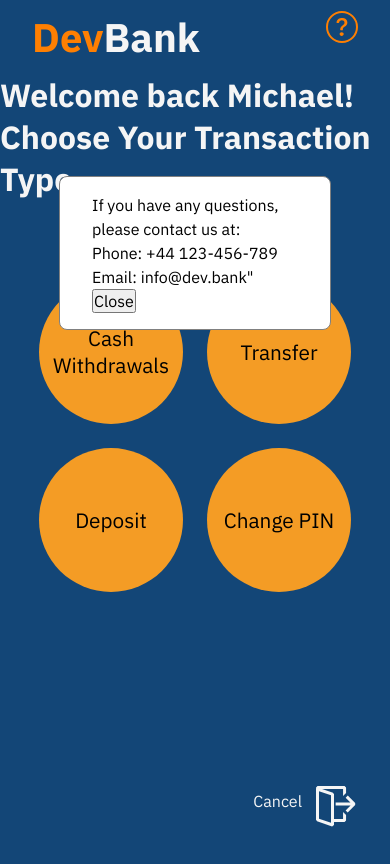
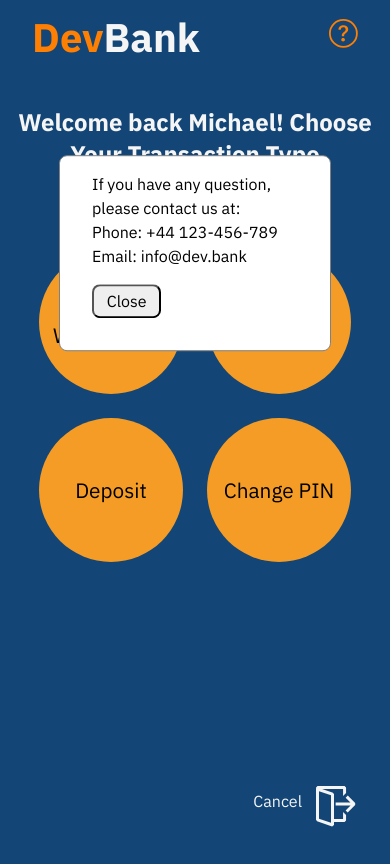
Before and after one commit to anh-8922/atm-machine-dev-bank, a React (Create React App) app: page /user/transaction-types in a window 390 px wide. Both pictures are taken after a click on the icon 342 px from the left and 27 px from the top of the page. Shown: the top 864 px of the page. Built offline with nearby package versions, Linux system fonts and the light colour scheme.

Commit message:
adding some comments

```diff
--- a/src/Components/CashWithdrawals.js
+++ b/src/Components/CashWithdrawals.js
@@ -7,9 +7,13 @@ import { TiArrowBackOutline } from 'react-icons/ti';
 import { VscSignOut } from 'react-icons/vsc';
 import polygon from '../Assets/polygon.jpg';
 
+// CashWithdraw component for handling cash withdrawals
 export default function CashWithdraw() {
+  // Initial balance and overdraft allowance
   const initialBalance = 220;
   const overdraftAllowance = 100;
+
+  // State variables to manage cash withdrawal process
   const [balance, setBalance] = useState(initialBalance);
   const [withdrawalAmount, setWithdrawalAmount] = useState(0);
   const [dispensedAmount, setDispensedAmount] = useState(0);
@@ -24,6 +28,7 @@ export default function CashWithdraw() {
   const [prevUpdatedNotesData, setPrevUpdatedNotesData] = useState(updatedNotesData);
   const [prevOverdraftAmount, setPrevOverdraftAmount] = useState(0);
 
+  // Function to handle the cash withdrawal process
   const handleWithdrawal = () => {
     // Calculate the remaining balance after withdrawal
     const remainingBalance = balance - withdrawalAmount;
@@ -80,7 +85,7 @@ export default function CashWithdraw() {
     }
   };
 
-  // Handle yes/no confirmation options
+  // Function to handle 'Yes' option in the confirmation modal
   const handleConfirmationYes = () => {
     // Update balance
     const newBalance = balance - withdrawalAmount;
@@ -99,6 +104,7 @@ export default function CashWithdraw() {
     alert('Please take your cash. Do you want to carry on?');
   };
 
+  // Function to handle 'No' option in the confirmation modal
   const handleConfirmationNo = () => {
     // Revert balance to previous value
     setBalance(prevBalance);
@@ -113,14 +119,14 @@ export default function CashWithdraw() {
     alert('Thank you for using the service.');
   };
 
-  // Handle back/cancel buttons
+  // Function to navigate back to the previous page or leave the transaction and back to home page
   const navigate = useNavigate();
 
   const handleCancelClick = () => {
     // Use the navigate function to navigate to the home page
     navigate('/');
   };
-
+    // Use the navigate function to navigate to transaction types
   const handleBackClick = () => {
     navigate('/user/transaction-types');
   };
@@ -129,7 +135,7 @@ export default function CashWithdraw() {
     <MainLayout>
       <div style={{
         backgroundImage: `url("${polygon}")`,backgroundSize:'cover',
-        textAlign: 'center', height: '110vh', width: '100%'
+        textAlign: 'center', height: '100vh', minWidth: '100%'
       }}>
         <h1 className='withdrawal-title'>Quick Cash Withdrawal</h1>
         <div className='cash-withdrawal-box'>
--- a/src/Components/LandingPage.js
+++ b/src/Components/LandingPage.js
@@ -5,7 +5,7 @@ import MainLayout from "../MainLayout";
 import card from '../Assets/card.png';
 
 export default function Landing() {
-    const navigate = useNavigate();
+  const navigate = useNavigate();
   const [isSliding, setIsSliding] = useState(false);
 
   const handleSlideStart = () => {
--- a/src/Components/TransactionTypes.js
+++ b/src/Components/TransactionTypes.js
@@ -4,13 +4,14 @@ import MainLayout from '../MainLayout';
 import '../StyleSheet/transactiontypes.css';
 import CancelButton from './LogoutButtons';
 
-const TransactionTypes = () => {
+// This component represents the transaction types page.
+export default function TransactionTypes() {
+  // State to manage the visibility of the popup which tell the user that 'service is not available'.
   const [showPopup, setShowPopup] = useState(false);
-
   const handlePopupClose = () => {
     setShowPopup(false);
   };
-
+  // Function to close the popup.
   const handlePinChangeClick = () => {
     setShowPopup(true);
   };
@@ -21,34 +22,29 @@ const TransactionTypes = () => {
         <h1 className='type-title'>Welcome back Michael! Choose Your Transaction Type</h1>
         <ul className="type-list">
           <li>
-            <Link className="type-items" to="/user/transaction-types/cash-withdrawals">
-              Cash Withdrawals
-            </Link>
+            <Link className="type-items" to="/user/transaction-types/cash-withdrawals">Cash Withdrawals</Link>
           </li>
           <li>
             <Link className="type-items" onClick={handlePinChangeClick}>Transfer</Link>
           </li>
           <li>
-            <Link className="type-items" onClick={handlePinChangeClick}>
-              Deposit
-            </Link>
+            <Link className="type-items" onClick={handlePinChangeClick}>Deposit</Link>
           </li>
           <li>
-            <span className="type-items" onClick={handlePinChangeClick}>
-              Change PIN
-            </span>
+            <Link className="type-items" onClick={handlePinChangeClick}>Change PIN</Link>
           </li>
         </ul>
       </div>
       {showPopup && (
         <div className="popup" style={{  }}>
           <p>The service is not available</p>
-          <button onClick={handlePopupClose}>Close</button>
+          <button style={{
+            padding:'0.3rem 0.8rem', margin: '1rem 0', borderRadius:'0.5rem'
+            }} onClick={handlePopupClose}>Close
+          </button>
         </div>
       )}
       <CancelButton/>
     </MainLayout>
   );
 };
-
-export default TransactionTypes;
--- a/src/MainLayout.js
+++ b/src/MainLayout.js
@@ -1,6 +1,6 @@
 import './StyleSheet/stylesheet.css';
 import {BsQuestionCircle} from 'react-icons/bs';
-import React, { useState } from 'react';
+import { useState } from 'react';
 
 export default function MainLayout({children}) {
     const [showPopup, setShowPopup] = useState(false);
@@ -18,17 +18,17 @@ export default function MainLayout({children}) {
                 <h1 style={{fontSize:'2.5rem', color:'whitesmoke'}}>
                     <span style={{color:'var(--orange)', fontSize:'2.5rem'}}>Dev</span>Bank
                 </h1>
-                <BsQuestionCircle style={{fontSize:'2rem', color:'var(--orange)'}} onClick={handlePinChangeClick}/>
+                <BsQuestionCircle className='question-icon' onClick={handlePinChangeClick}/>
                 {showPopup && (
                     <div className="question" style={{  }}>
-                    <p>If you have any questions, please contact us at: <br/>
+                    <p>If you have any question, please contact us at: <br/>
                         Phone: +44 123-456-789 <br/>
-                        Email: info@dev.bank"</p>
-                    <button onClick={handlePopupClose}>Close</button>
+                        Email: info@dev.bank</p>
+                    <button style={{padding:'0.3rem 0.8rem', margin: '1rem 0', borderRadius:'0.5rem'}} onClick={handlePopupClose}>Close</button>
                     </div>
                 )}
             </div>
-            <div style={{height:'100vh'}}>{children}</div>
+            <div style={{}}>{children}</div>
         </div>
     )
 }
--- a/src/StyleSheet/cashwithdraw.css
+++ b/src/StyleSheet/cashwithdraw.css
@@ -1,7 +1,6 @@
 .cash-withdrawal-box {
     background-color: whitesmoke;
     color: black;
-    height: max-content;
     display: flex;
     flex-direction: column;
     align-items: center;
@@ -19,8 +18,8 @@
 }
 
 .withdrawal-title {
-   background-color: var(--main-blue);
-   color: whitesmoke;
+    background-color: var(--main-blue);
+    color: whitesmoke;
     font-size: 2rem;
     padding-bottom: 15rem;
 }
@@ -132,15 +131,9 @@
     display: flex;
     flex-direction: row;
     justify-content: space-between;
-
-
     padding: 1rem 3rem;
-
-
     width: 100%;
-
   }
-
 
   .cancel-option {
     background: none;
@@ -162,8 +155,6 @@
         top: 18%;
         margin: 1.5rem;
     }
-
-
 }
 
 @media only screen and (max-width: 600px) {
@@ -172,7 +163,6 @@
     }
     .withdrawal-title{
         font-size: 1.5rem;
-
     }
 
     .available-notes {
--- a/src/StyleSheet/stylesheet.css
+++ b/src/StyleSheet/stylesheet.css
@@ -1,25 +1,25 @@
-/* LandingPage.css */
 *{
   box-sizing: border-box;
   padding: 0;
   margin: 0;
   font-family: 'IBM Plex Sans', sans-serif;
   font-size: 1.15rem;
-
 }
 body{
   background-color: var(--main-blue);
-  height: 100vh;
+  min-height: 100%;
 
 }
 :root{
   --main-blue: #134677;
   --orange: #FE7F02;
 }
+ /*Main Layout CSS*/
+/*===============*/
 .layout-body {
     background-color: var(--main-blue);
     color: var(--main-blue);
- ;
+
 }
 .heading {
   display: flex;
@@ -29,15 +29,15 @@ body{
   ;
 }
 
+ /* LandingPage CSS starts here*/
+/*============================*/
 .landing-content {
   display: flex;
   flex-direction: column;
   justify-content: center;
   align-items: center;
   background-color: var(--main-blue);
-  height: max-content;
   margin: 5rem 1rem;
-
 }
 
 .welcome {
@@ -54,11 +54,13 @@ body{
   align-items: center;
 
 }
+
 .slide-button-border {
   border: 2px solid grey;
   width: 200px;
   border-radius: 0.5rem;
 }
+
 .slide-button {
   width: 100px;
   padding: 10px;
@@ -89,6 +91,11 @@ body{
   color: whitesmoke;
 }
 
+.question-icon {
+  font-size: 2rem;
+  color: var(--orange);
+}
+
 .question {
   position: absolute;
   width: 30rem;
@@ -111,8 +118,9 @@ body{
     font-size: 2rem;
   }
 
-  .question {
-
+  .question-icon {
+    font-size: 1.8rem;
+    margin: 0.5rem 0
   }
 }
 
--- a/src/StyleSheet/transactiontypes.css
+++ b/src/StyleSheet/transactiontypes.css
@@ -3,11 +3,13 @@
  flex-direction: column;
  justify-content: center;
  align-items: center;
- gap: 5rem
+ gap: 5rem;
+ padding-top: 2rem;
 }
 .type-title {
     font-size: 2rem;
     color: whitesmoke;
+    text-align: center;
 }
 .type-list{
     display: flex;
@@ -56,7 +58,7 @@
        }
 
     .type-title {
-        font-size: 2.5rem;
+        font-size: 1.8rem;
        }
     .type-list{
         gap: 2rem;
@@ -76,7 +78,7 @@
 
 @media only screen and (max-width: 600px) {
     .type-title {
-        font-size: 2rem;
+        font-size: 1.5rem;
        }
     .type-list{
         gap: 1.5rem;
```
Lines whose indentation alone changed are shown as unchanged.
